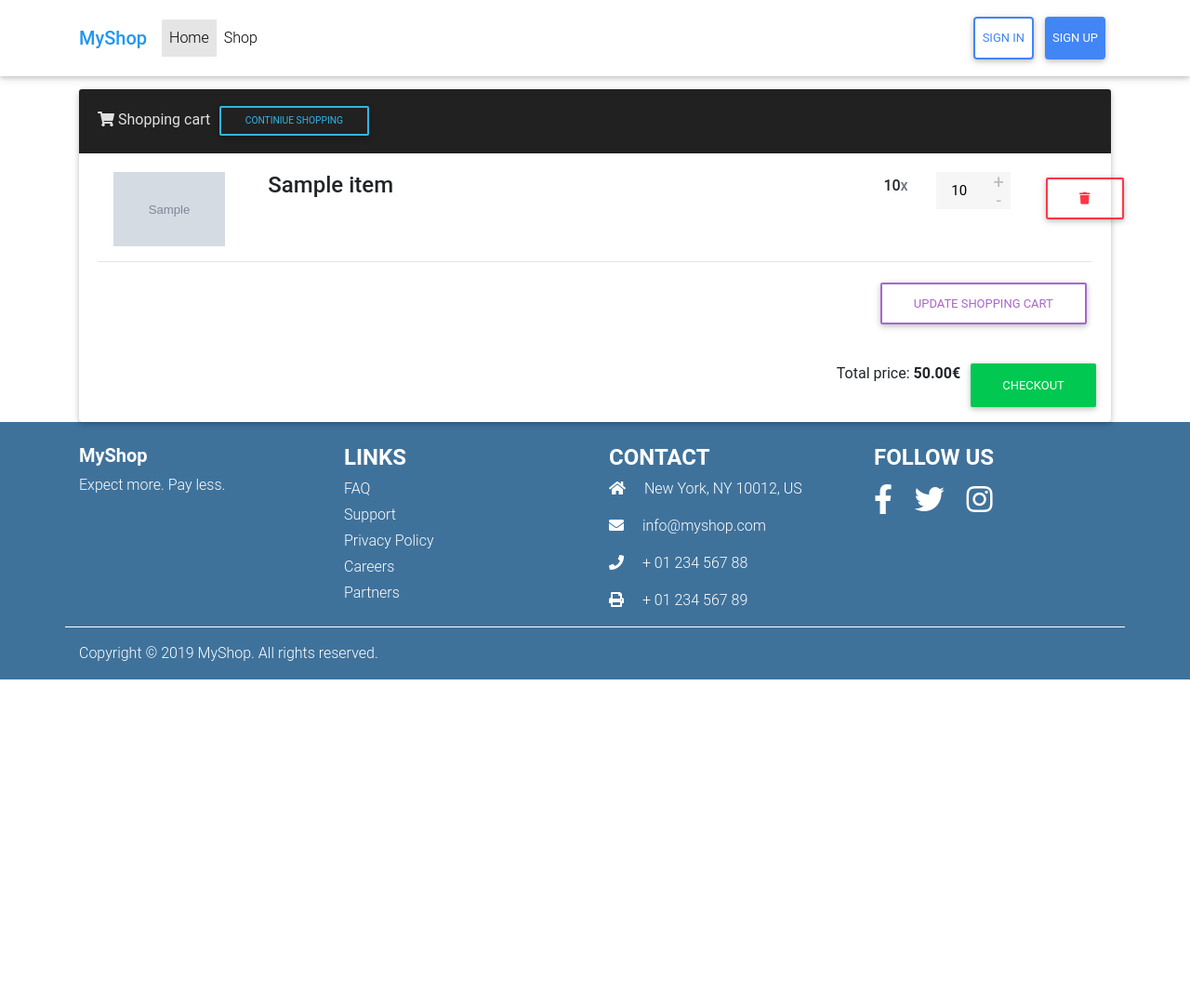
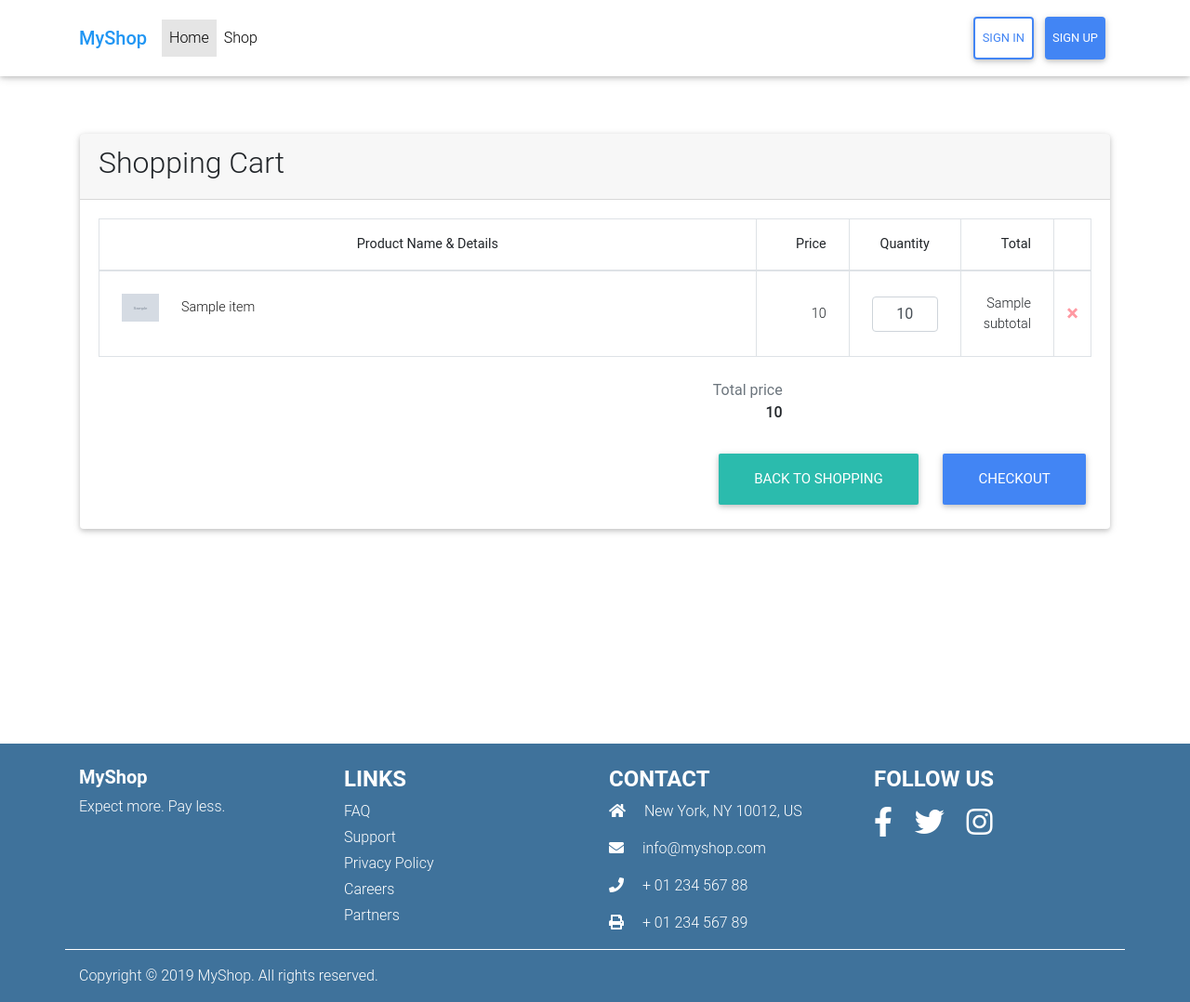
Before and after one commit to DenManokhin/OnlineShop, a Django app: template templates/cart.html in a window 1280 px wide. Shown: the whole page at 93% size. Before the commit the page ends 731 px from the top, so only its background shows below. Run offline with Django 3.2, Linux system fonts and the light colour scheme; the template is opened without the code that fills it: most values are stand-ins (such as "Sample title", 1, 10 or a date in 2020); grey boxes marked "Sample" are stand-in pictures; some libraries are stand-ins or nearby versions.

Commit message:
Changed cart page

```diff
--- a/OnlineShop/urls.py
+++ b/OnlineShop/urls.py
@@ -20,7 +20,7 @@ from django.conf import settings
 
 from home.views import home_screen_view
 from account.views import signup_view, logout_view, signin_view
-from shop.views import ShopView, ProductView, CartView, add_to_cart_view, cart_view
+from shop.views import ShopView, ProductView, add_to_cart_view, cart_view, remove_from_cart
 
 urlpatterns = [
     path('admin/', admin.site.urls),
@@ -33,6 +33,7 @@ urlpatterns = [
     path('product/<slug>/', ProductView.as_view(), name='product'),
     path('add-to-cart/<slug>/', add_to_cart_view, name='add-to-cart'),
     path('cart/', cart_view, name='cart'),
+    path('remove-from-cart/<slug>/', remove_from_cart, name='remove-from-cart'),
 ]
 
 if settings.DEBUG:
--- a/shop/templatetags/cart_template_tags.py
+++ b/shop/templatetags/cart_template_tags.py
@@ -11,3 +11,8 @@ def cart_item_count(user):
         if order:
             return order.orderitem_set.aggregate(Sum('amount'))['amount__sum']
     return 0
+
+
+@register.filter
+def get_subtotal(order_item):
+    return order_item.item.discount_price * order_item.amount
--- a/static/css/main.css
+++ b/static/css/main.css
@@ -1,3 +1,11 @@
+body {
+    backgrounf-color: #eee;
+}
+
+main {
+    min-height: 100vh;
+}
+
 /* Prevent navbar overlapping of body content on all pages except home */
 main {
     padding-top: 6rem;
@@ -30,7 +38,7 @@ body,
 @media (max-width: 776px) {
     .carousel {
         height: 100%;
-  }
+    }
 }
 
 /* Footer styles */
@@ -89,65 +97,19 @@ body,
 
 /* Shopping cart styles */
 
-.quantity {
-    float: left;
-    margin-right: 15px;
-    background-color: #eee;
-    position: relative;
-    width: 80px;
-    overflow: hidden
+.ui-w-40 {
+    width: 40px !important;
+    height: auto;
 }
 
-.quantity input {
-    margin: 0;
-    text-align: center;
-    width: 15px;
-    height: 15px;
-    padding: 0;
-    float: right;
-    color: #000;
-    font-size: 20px;
-    border: 0;
-    outline: 0;
-    background-color: #F6F6F6
+.ui-product-color {
+    display: inline-block;
+    overflow: hidden;
+    margin: .144em;
+    width: .875rem;
+    height: .875rem;
+    border-radius: 10rem;
+    -webkit-box-shadow: 0 0 0 1px rgba(0,0,0,0.15) inset;
+    box-shadow: 0 0 0 1px rgba(0,0,0,0.15) inset;
+    vertical-align: middle;
 }
-
-.quantity input.qty {
-    position: relative;
-    border: 0;
-    width: 100%;
-    height: 40px;
-    padding: 10px 25px 10px 10px;
-    text-align: center;
-    font-weight: 400;
-    font-size: 15px;
-    border-radius: 0;
-    background-clip: padding-box
-}
-
-.quantity .minus, .quantity .plus {
-    line-height: 0;
-    background-clip: padding-box;
-    -webkit-border-radius: 0;
-    -moz-border-radius: 0;
-    border-radius: 0;
-    -webkit-background-size: 6px 30px;
-    -moz-background-size: 6px 30px;
-    color: #bbb;
-    font-size: 20px;
-    position: absolute;
-    height: 50%;
-    border: 0;
-    right: 0;
-    padding: 0;
-    width: 25px;
-    z-index: 3
-}
-
-.quantity .minus:hover, .quantity .plus:hover {
-    background-color: #dad8da
-}
-
-.quantity .minus {
-    bottom: 0
-}
--- a/templates/cart.html
+++ b/templates/cart.html
@@ -1,66 +1,81 @@
 {% extends 'base.html' %}
+
+{% load cart_template_tags %}
 
 {% block title %}Cart ― MyShop{% endblock %}
 
 {% block content %}
     <main>
-        <div class="container">
-            <div class="card shopping-cart">
-                <div class="card-header bg-dark text-light">
-                    <i class="fa fa-shopping-cart" aria-hidden="true"></i>
-                    Shopping cart
-                    <a href="" class="btn btn-outline-info btn-sm pull-right">Continiue shopping</a>
-                    <div class="clearfix"></div>
+
+        <div class="container px-3 my-5 clearfix">
+            <!-- Shopping cart table -->
+            <div class="card">
+                <div class="card-header">
+                    <h2>Shopping Cart</h2>
                 </div>
                 <div class="card-body">
+                    <div class="table-responsive">
+                        <table class="table table-bordered m-0">
+                            <thead>
+                            <tr>
+                                <!-- Set columns width -->
+                                <th class="text-center py-3 px-4" style="min-width: 400px;">Product Name &amp; Details</th>
+                                <th class="text-right py-3 px-4" style="width: 100px;">Price</th>
+                                <th class="text-center py-3 px-4" style="width: 120px;">Quantity</th>
+                                <th class="text-right py-3 px-4" style="width: 100px;">Total</th>
+                                <th class="text-center align-middle py-3 px-0" style="width: 40px;"><a href="#" class="shop-tooltip float-none text-light" title="" data-original-title="Clear cart"><i class="ino ion-md-trash"></i></a></th>
+                            </tr>
+                            </thead>
+                            <tbody>
 
-                    <!-- Products -->
-                    {% for order_item in cart_items %}
-                        <div class="row">
-                            <div class="col-12 col-sm-12 col-md-2 text-center">
-                                <img class="img-responsive" src="{{ order_item.item.image.url }}" alt="prewiew" width="120" height="80">
-                            </div>
-                            <div class="col-12 text-sm-center col-sm-12 text-md-left col-md-6">
-                                <h4 class="product-name"><strong>{{ order_item.item.title }}</strong></h4>
-                            </div>
-                            <div class="col-12 col-sm-12 text-sm-center col-md-4 text-md-right row">
-                                <div class="col-3 col-sm-3 col-md-6 text-md-right" style="padding-top: 5px">
-                                    <h6><strong>{{ order_item.item.discount_price }}<span class="text-muted">x</span></strong></h6>
-                                </div>
-                                <div class="col-4 col-sm-4 col-md-4">
-                                    <div class="quantity">
-                                        <input type="button" value="+" class="plus">
-                                        <input type="number" step="1" max="99" min="1" value="{{ order_item.amount }}" title="Qty" class="qty" size="4">
-                                        <input type="button" value="-" class="minus">
-                                    </div>
-                                </div>
-                                <div class="col-2 col-sm-2 col-md-2 text-right">
-                                    <button type="button" class="btn btn-outline-danger btn-xs">
-                                        <i class="fa fa-trash" aria-hidden="true"></i>
-                                    </button>
+                            {% for cart_item in cart_items %}
+                                <tr>
+                                    <td class="p-4">
+                                        <div class="media align-items-center">
+                                            <img src="{{ cart_item.order_item.item.image.url }}" class="d-block ui-w-40 ui-bordered mr-4" alt="{{ cart_item.order_item.item.title }}">
+                                            <div class="media-body">
+                                                <a href="{{ cart_item.order_item.item.get_absolute_url }}" class="d-block text-dark">{{ cart_item.order_item.item.title }}</a>
+                                            </div>
+                                        </div>
+                                    </td>
+                                    <td class="text-right font-weight-semibold align-middle p-4">
+                                        {{ cart_item.order_item.item.discount_price }}
+                                    </td>
+                                    <td class="align-middle p-4">
+                                        <input type="text" class="form-control text-center" value="{{ cart_item.order_item.amount }}">
+                                    </td>
+                                    <td class="text-right font-weight-semibold align-middle p-4">
+                                        {{ cart_item.subtotal }}
+                                    </td>
+                                    <td class="text-center align-middle px-0">
+                                        <a href="{% url 'remove-from-cart' slug=cart_item.order_item.item.slug %}"
+                                           class="shop-tooltip close float-none text-danger"
+                                           title="" data-original-title="Remove">×</a>
+                                    </td>
+                                </tr>
+                            {% endfor %}
+
+                            </tbody>
+                        </table>
+                    </div>
+                    <!-- / Shopping cart table -->
+
+                    <div class="float-right">
+                        <div class="d-flex flex-wrap justify-content-between align-items-center pb-4">
+                            <div class="d-flex">
+                                <div class="text-right mt-4">
+                                    <label class="text-muted font-weight-normal m-0">Total price</label>
+                                    <div class="text-large"><strong>{{ total }}</strong></div>
                                 </div>
                             </div>
                         </div>
-                        <hr>
-                    {% endfor %}
-                    <!-- Products -->
-
-                    <div class="float-right">
-                        <a href="" class="btn btn-outline-secondary float-right">
-                            Update shopping cart
-                        </a>
+                        <a href="{% url 'shop' %}" type="button" class="btn btn-lg btn-default md-btn-flat mt-2 mr-3">Back to shopping</a>
+                        <button type="button" class="btn btn-lg btn-primary mt-2">Checkout</button>
                     </div>
 
                 </div>
-
-                <div class="float-right" style="margin: 10px">
-                    <a href="" class="btn btn-success float-right">Checkout</a>
-                    <div class="float-right" style="margin: 5px">
-                        Total price: <b>50.00€</b>
-                    </div>
-                </div>
-
             </div>
         </div>
+
     </main>
 {% endblock %}
```
Also changed, not shown: shop/views.py (+28 -11 lines).
